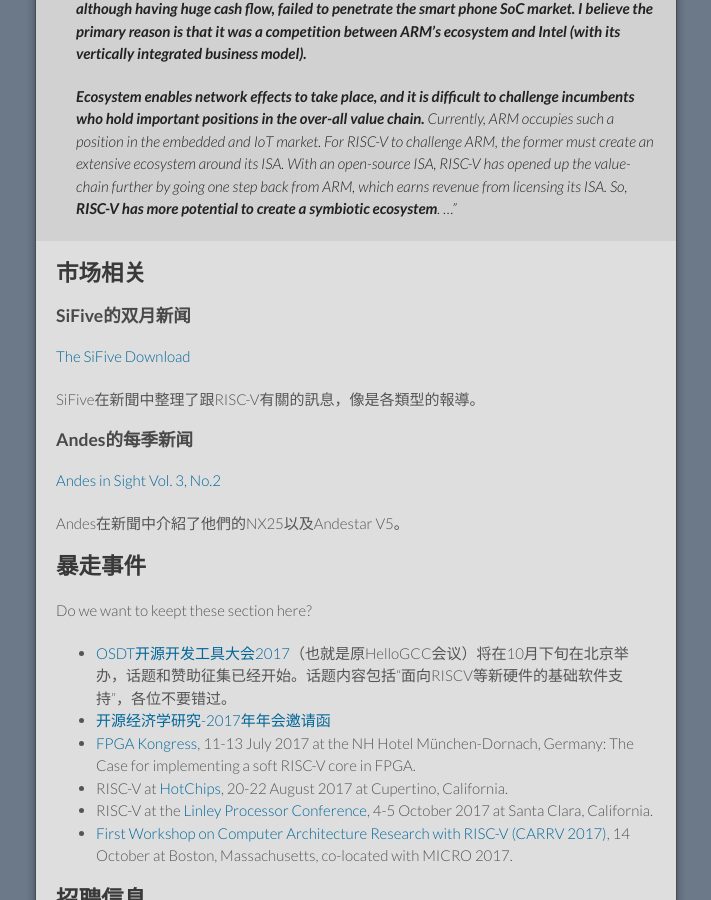
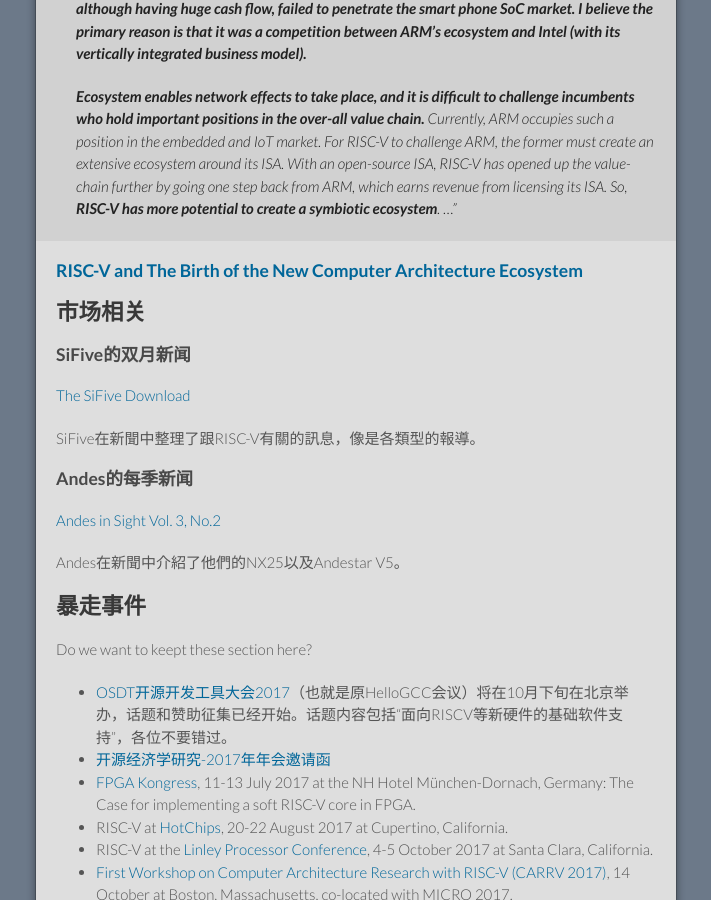
Before and after one commit to cnrv/home, a Jekyll site: the page built from bi-week-rpts/2017-07-20.md, in a window 1280 px wide and 900 px high, scrolled down 4711 px. Shown: the whole window, without its empty margins (284-995 px from the left). Built offline with Jekyll 4.4.1, drawn with Linux system fonts in a browser that asks for light colours; our own code applies the rules of GitHub Pages for plain Markdown files.

Commit message:
Update 2017-07-20.md

```diff
--- a/bi-week-rpts/2017-07-20.md
+++ b/bi-week-rpts/2017-07-20.md
@@ -166,6 +166,8 @@
 >
 > **Ecosystem enables network effects to take place, and it is difficult to challenge incumbents who hold important positions in the over-all value chain.** Currently, ARM occupies such a position in the embedded and IoT market. For RISC-V to challenge ARM, the former must create an extensive ecosystem around its ISA. With an open-source ISA, RISC-V has opened up the value-chain further by going one step back from ARM, which earns revenue from licensing its ISA. So, **RISC-V has more potential to create a symbiotic ecosystem**. ..."
 
+### [RISC-V and The Birth of the New Computer Architecture Ecosystem](https://www.mentor.com/embedded-software/blog/post/risc-v-and-the-birth-of-the-new-computer-architecture-ecosystem-0e4acb6b-4f9f-4b2e-91a9-884d5e3f4e56)
+
 
 ## 市场相关
 
```
